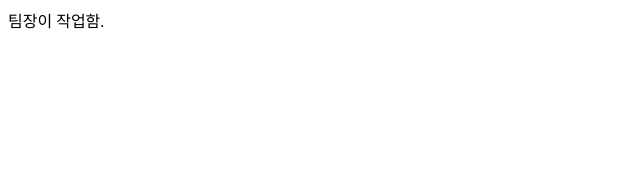
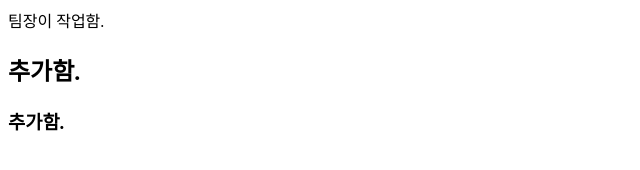
Before and after one commit to kmpyc/company, a plain HTML site: page index.html in a window 1280 px wide. Shown: the whole page, without its empty margins (0-640 px from the left). Drawn offline with Linux system fonts and the light colour scheme.

Commit message:
second commit

```diff
--- a/index.html
+++ b/index.html
@@ -9,7 +9,8 @@
     <nav>
         팀장이 작업함.
 
-
+        <h2> 추가함. </h2>
+        <h3> 추가함. </h3>
     </nav>
     <main>
 
```
